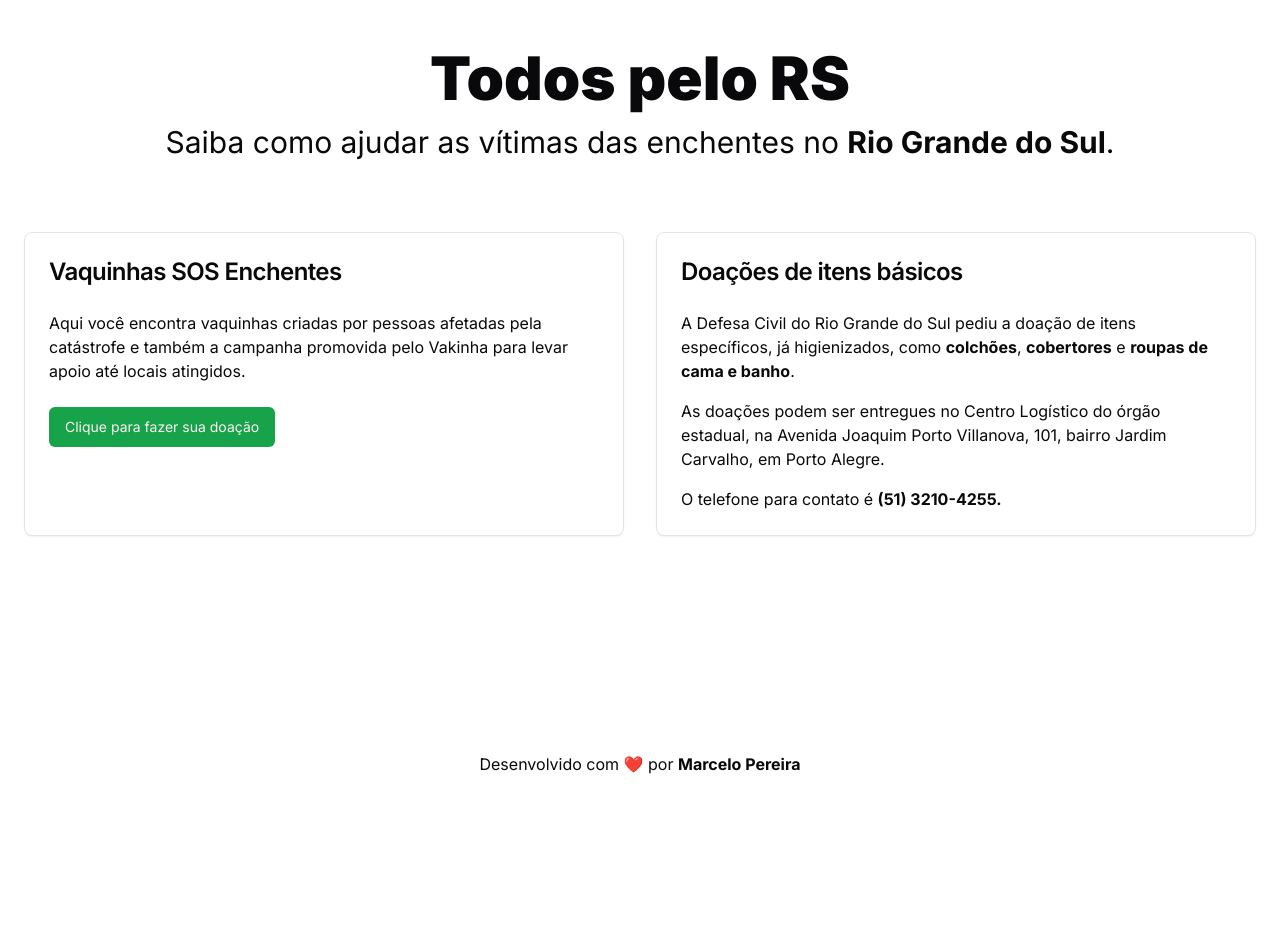
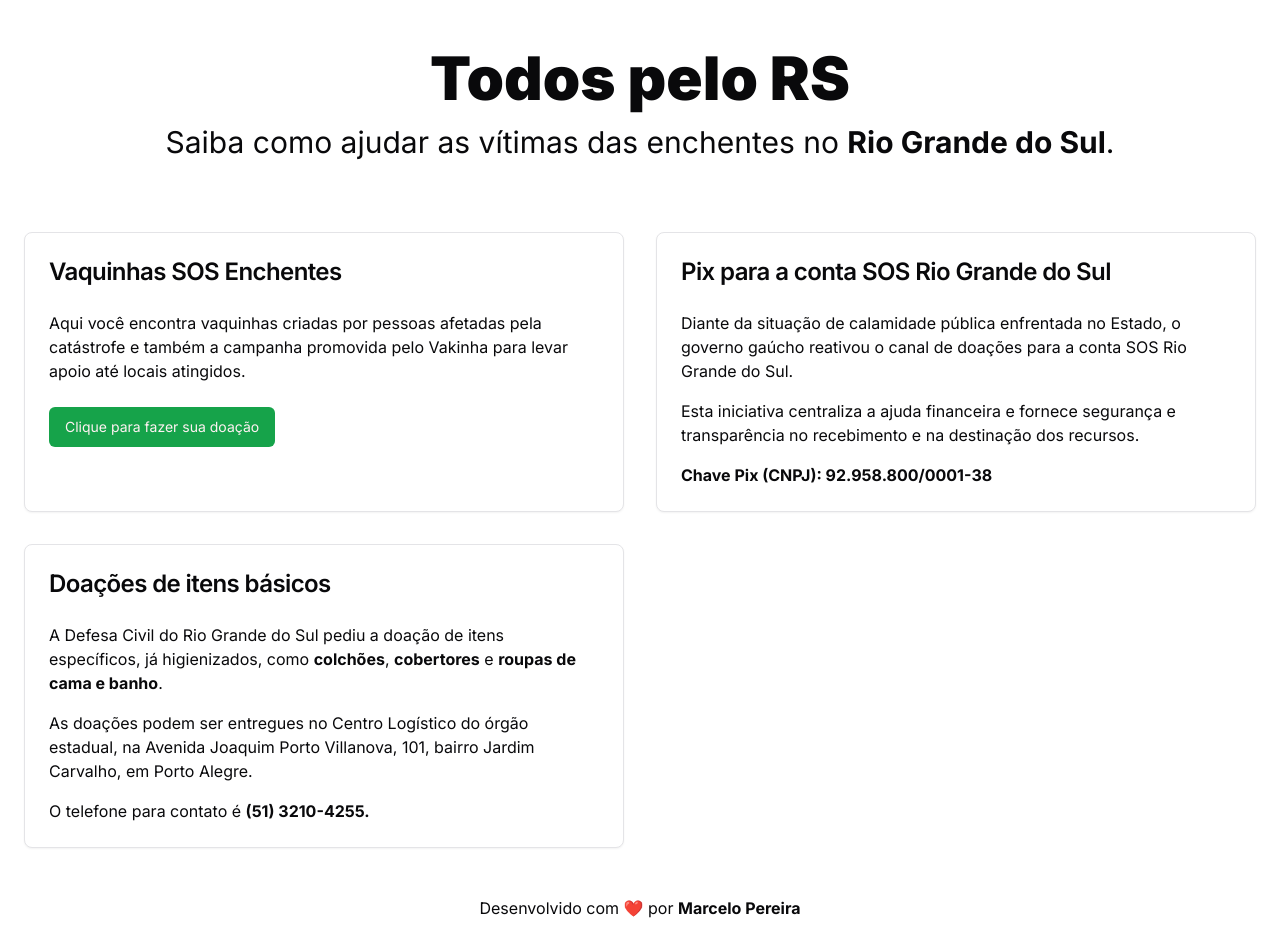
Before and after one commit to marcelopoars/todospelors-app, a Next.js app: page / in a window 1280 px wide. Before the commit the page ends 800 px from the top, so only its background shows below. Built offline with nearby package versions, Linux system fonts and the light colour scheme.

Commit message:
chore: add pix key

```diff
--- a/src/app/page.tsx
+++ b/src/app/page.tsx
@@ -13,7 +13,9 @@ export default function Home() {
       <div className="max-w-7xl mx-auto grid lg:grid-cols-2 gap-8">
         <Card>
           <CardHeader>
-            <CardTitle className="leading-tight">Vaquinhas SOS Enchentes</CardTitle>
+            <CardTitle className="leading-tight">
+              Vaquinhas SOS Enchentes
+            </CardTitle>
           </CardHeader>
           <CardContent>
             <p>
@@ -37,7 +39,30 @@ export default function Home() {
 
         <Card>
           <CardHeader>
-            <CardTitle className="leading-tight">Doações de itens básicos</CardTitle>
+            <CardTitle className="leading-tight">
+              Pix para a conta SOS Rio Grande do Sul
+            </CardTitle>
+          </CardHeader>
+          <CardContent className="space-y-4">
+            <p>
+              Diante da situação de calamidade pública enfrentada no Estado, o
+              governo gaúcho reativou o canal de doações para a conta SOS Rio
+              Grande do Sul.
+            </p>
+            <p>
+              Esta iniciativa centraliza a ajuda financeira e fornece segurança
+              e transparência no recebimento e na destinação dos recursos.
+            </p>
+
+            <p className="font-bold">Chave Pix (CNPJ): 92.958.800/0001-38</p>
+          </CardContent>
+        </Card>
+
+        <Card>
+          <CardHeader>
+            <CardTitle className="leading-tight">
+              Doações de itens básicos
+            </CardTitle>
           </CardHeader>
           <CardContent className="space-y-4">
             <p>
```
